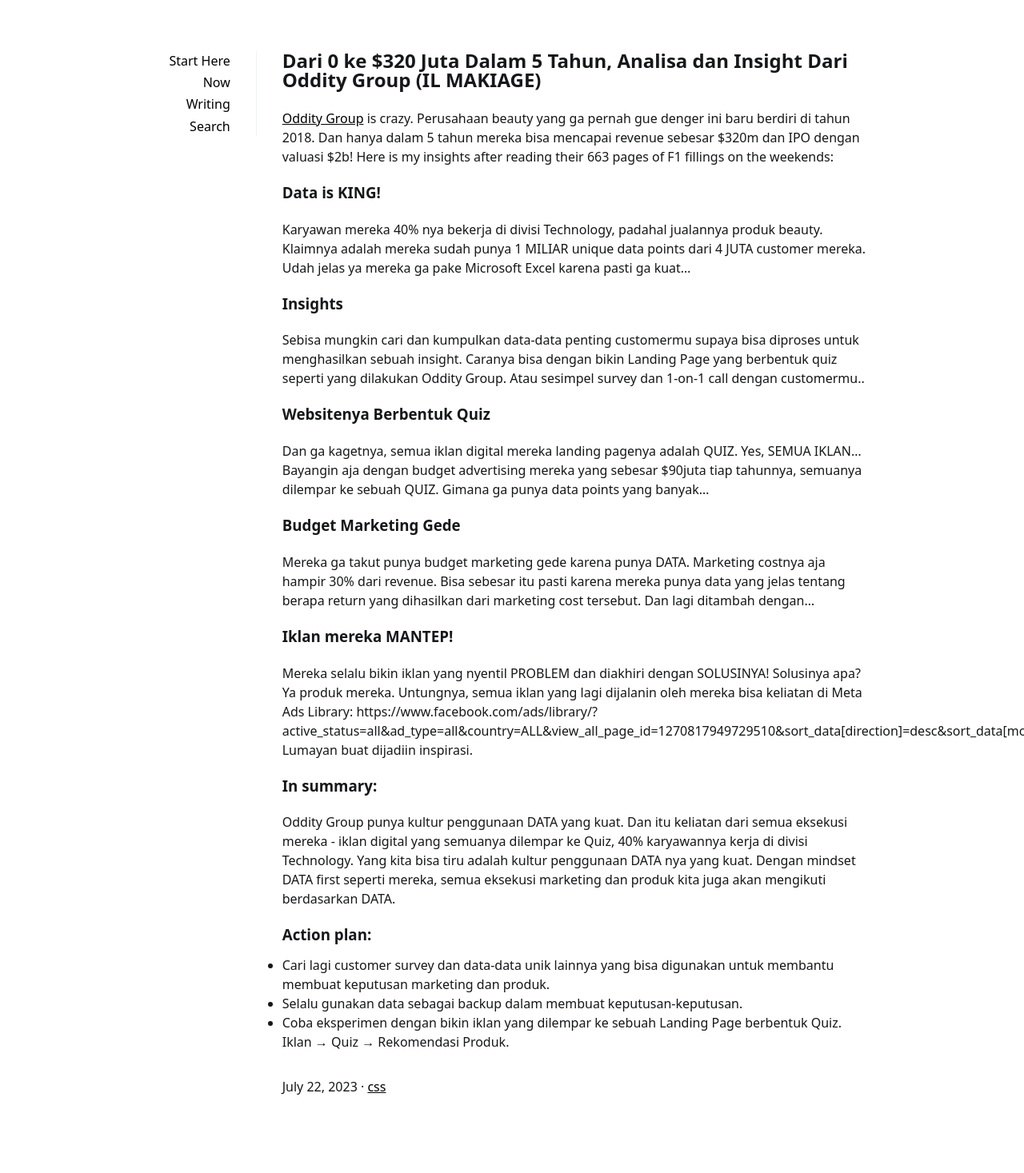
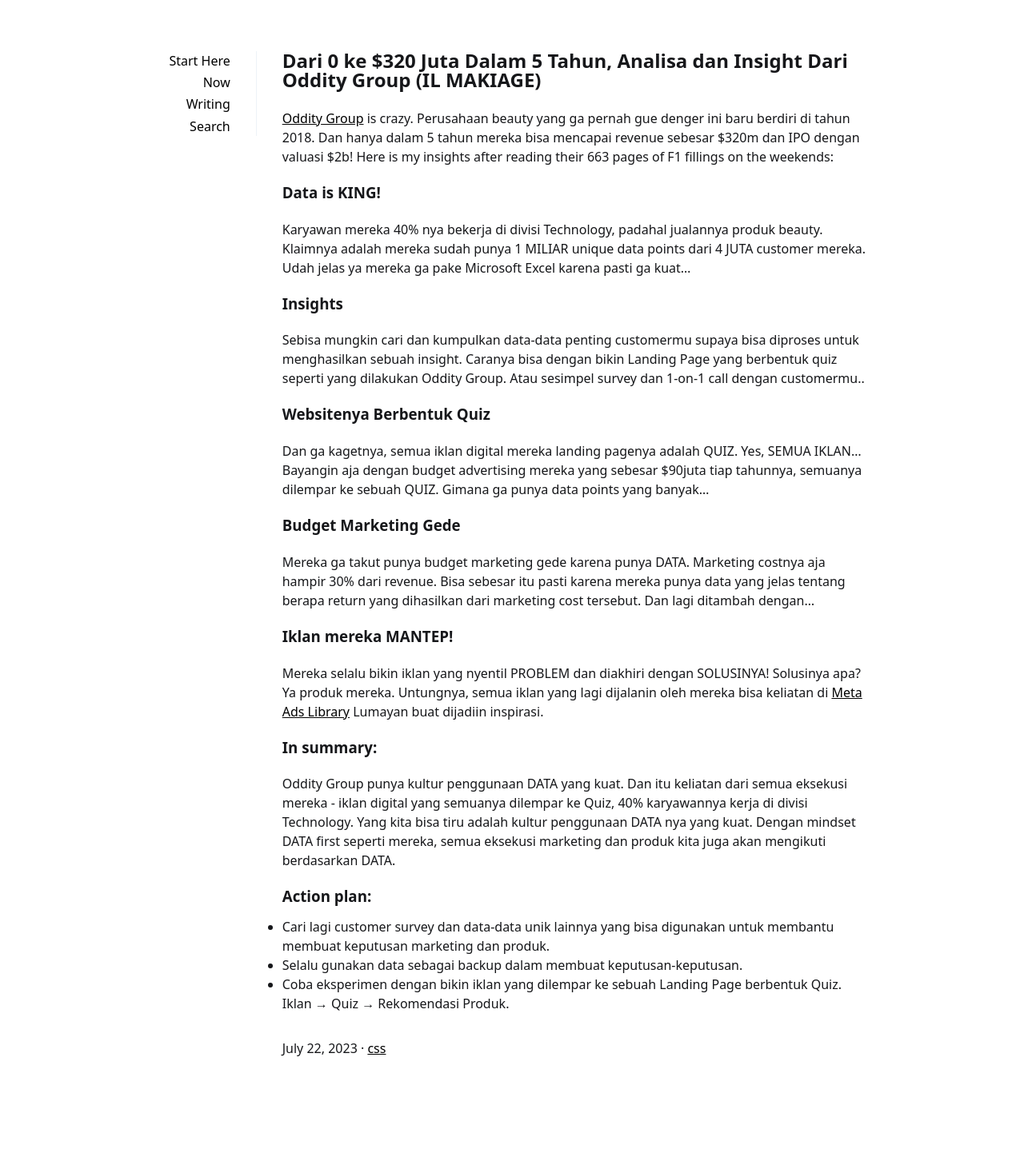
Before and after one commit to chickenchop/jekyll, a Jekyll site: the page built from _posts/2023-07-22-Oddity-Group-Analysis.md, in a window 1280 px wide. Shown: the whole page at 80% size. Built offline with Jekyll 4.4.1, drawn with Linux system fonts in a browser that asks for light colours; after the commit the page ends 1419 px from its top, so only the background shows below that.

Commit message:
Update 2023-07-22-Oddity-Group-Analysis.md

```diff
--- a/_posts/2023-07-22-Oddity-Group-Analysis.md
+++ b/_posts/2023-07-22-Oddity-Group-Analysis.md
@@ -20,7 +20,7 @@ Dan ga kagetnya, semua iklan digital mereka landing pagenya adalah QUIZ. Yes, SE
 Mereka ga takut punya budget marketing gede karena punya DATA. Marketing costnya aja hampir 30% dari revenue. Bisa sebesar itu pasti karena mereka punya data yang jelas tentang berapa return yang dihasilkan dari marketing cost tersebut. Dan lagi ditambah dengan...
 
 ### Iklan mereka MANTEP!
-Mereka selalu bikin iklan yang nyentil PROBLEM dan diakhiri dengan SOLUSINYA! Solusinya apa? Ya produk mereka. Untungnya, semua iklan yang lagi dijalanin oleh mereka bisa keliatan di Meta Ads Library: https://www.facebook.com/ads/library/?active_status=all&ad_type=all&country=ALL&view_all_page_id=1270817949729510&sort_data[direction]=desc&sort_data[mode]=relevancy_monthly_grouped&search_type=page&media_type=all. Lumayan buat dijadiin inspirasi.
+Mereka selalu bikin iklan yang nyentil PROBLEM dan diakhiri dengan SOLUSINYA! Solusinya apa? Ya produk mereka. Untungnya, semua iklan yang lagi dijalanin oleh mereka bisa keliatan di [Meta Ads Library](https://www.facebook.com/ads/library/?active_status=all&ad_type=all&country=ALL&view_all_page_id=1270817949729510&sort_data[direction]=desc&sort_data[mode]=relevancy_monthly_grouped&search_type=page&media_type=all) Lumayan buat dijadiin inspirasi.
 
 
 ### In summary:
```
